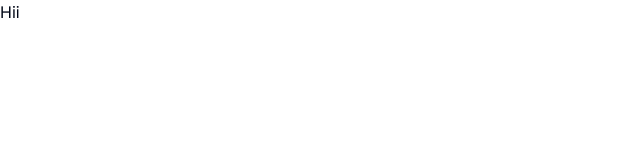
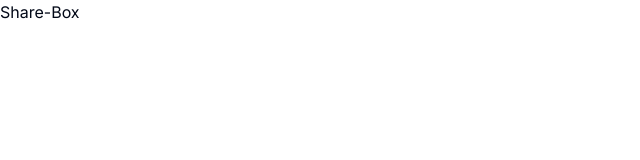
Before and after one commit to neeraj-gs/ShareBox, a Next.js app in the folder share-box/: page / in a window 1280 px wide. Shown: the top 160 px of the page, without its empty margins (0-640 px from the left). Built offline with nearby package versions, Linux system fonts and the light colour scheme.

Commit message:
Added Authentication using CLerk into our project

```diff
--- a/share-box/src/app/page.tsx
+++ b/share-box/src/app/page.tsx
@@ -1,7 +1,11 @@
 import Image from 'next/image'
+import { UserButton } from "@clerk/nextjs";
 
 export default function Home() {
   return (
-    <div>Hii</div>
+    <main>
+      <h1>Share-Box</h1>
+      <UserButton />
+    </main>
   )
 }
```
